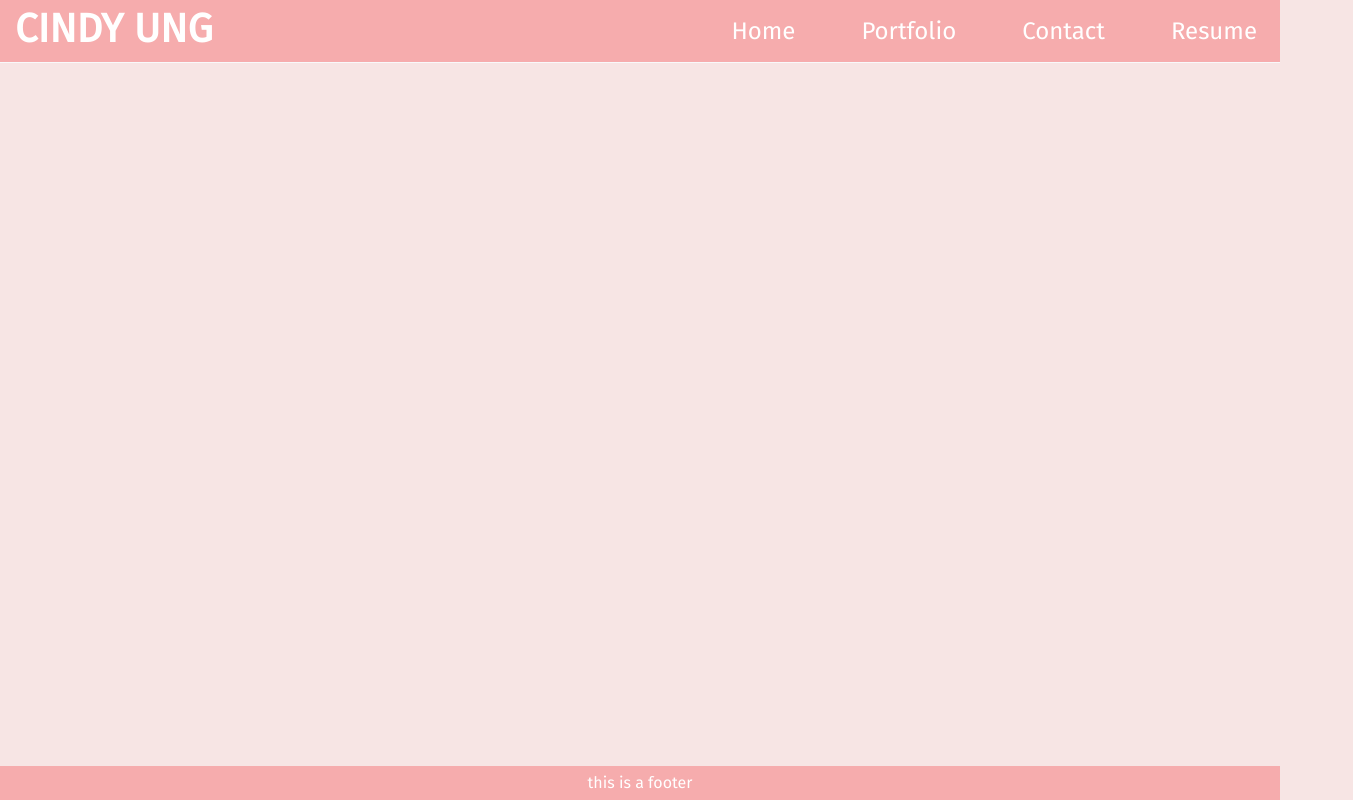
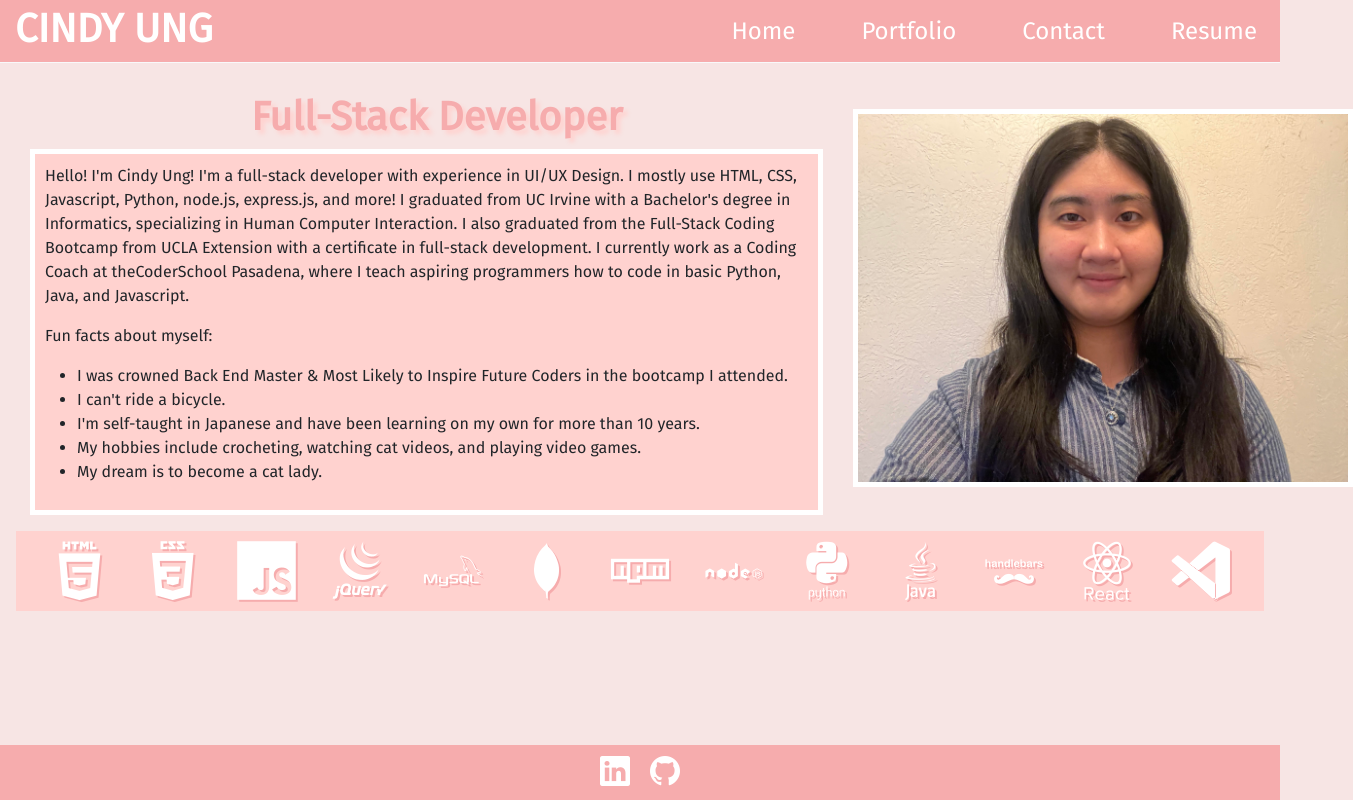
Before and after one commit to cindyung56/react-portfolio, a React (Create React App) app: page / in a window 1280 px wide. Shown: the whole page, 1353 px wide, since content can reach past the window. Built offline with nearby package versions, Linux system fonts and the light colour scheme.

Commit message:
added home and contact pages

```diff
--- a/package.json
+++ b/package.json
@@ -11,6 +11,7 @@
     "bootstrap-icons": "^1.9.1",
     "dotenv": "^16.0.3",
     "react": "^17.0.2",
+    "react-bootstrap": "^2.5.0",
     "react-dom": "^17.0.2",
     "react-scripts": "5.0.1",
     "web-vitals": "^2.1.4"
--- a/public/index.html
+++ b/public/index.html
@@ -21,6 +21,7 @@
       href="https://fonts.googleapis.com/css2?family=Fira+Sans&display=swap"
       rel="stylesheet"
     />
+    <link rel="stylesheet" href="https://cdn.jsdelivr.net/gh/devicons/devicon@v2.15.1/devicon.min.css">
     <!--
       Notice the use of %PUBLIC_URL% in the tags above.
       It will be replaced with the URL of the `public` folder during the build.
--- a/src/App.css
+++ b/src/App.css
@@ -7,6 +7,7 @@
   --black: #000000;
 }
 
+/* ELEMENTS */
 * {
   font-family: "Fira Sans", Helvetica, sans-serif;
   font-size: 1em;
@@ -14,27 +15,120 @@
   padding: 0;
 }
 
-body{
-  background-color: var(--mistyrose)!important;
+body {
+  background-color: var(--mistyrose) !important;
 }
 
-.page-container{
+footer {
+  font-size: 30px;
+  background: var(--melon);
+  color: var(--white);
+  width: 100%;
+  position: absolute;
+  bottom: 0px;
+  padding: 5px;
+  text-align: center;
+}
+
+footer a{
+  color: var(--white);
+}
+
+footer a:hover{
+  color: var(--mistyrose);
+  cursor: pointer;
+}
+
+textarea{
+  width: 400px;
+}
+
+form input{
+  margin-bottom: 10px;
+}
+
+/* CLASSES */
+
+.page-container {
   position: relative;
   min-height: 100vh;
+  padding-bottom: 50px;
 }
 
-.navigation-bar li{
+.navigation-bar li {
   display: inline;
   margin-left: 30px;
   margin-right: 10px;
   padding: 13px;
 }
 
-.navigation-bar li:hover{
+.navigation-bar li:hover {
   background-color: var(--blackshadow);
   text-shadow: 1px 1px var(--lightred);
 }
 
-.home-section{
-  border: 10px solid white;
+.job-title {
+  color: var(--melon);
+  font-weight: bolder;
+  text-shadow: 0.1em 0.1em 0.1em var(--lightred);
+  /* border: 5px dashed white; */
 }
+
+.title-section {
+  /* width: 40%; */
+  text-align: center;
+  position: relative;
+  left: 10px;
+}
+
+.description-section {
+  background-color: var(--lightred);
+  /* margin: 0 10px; */
+  padding: 10px;
+  border: 5px solid var(--white);
+  margin: 0 30px;
+}
+
+.contact-section{
+  text-align: center;
+}
+
+.profile-img {
+  object-fit: contain;
+  width: 500px;
+  border: 5px solid var(--white);
+  margin: 0 auto;
+}
+
+.home-body {
+  padding-right: 0;
+  --bs-gutter-x: 0 !important;
+}
+
+.skills-section {
+  background-color: var(--lightred);
+  /* margin: 30px 30px 0; */
+  /* margin-bottom: 10px; */
+  padding: 10px 0;
+  display: flex;
+  flex-wrap: wrap;
+  justify-content: space-evenly;
+}
+
+.skills-section i {
+  font-size: 60px;
+  color: var(--white);
+  text-shadow: 2px 2px var(--melon);
+}
+
+.error-text{
+  font-style: italic;
+  color: var(--blackshadow);
+}
+
+/*
+@media screen and (max-width: 768px) {
+  footer{
+    position: relative;
+  }
+} */
--- a/src/components/Footer.js
+++ b/src/components/Footer.js
@@ -1,24 +1,14 @@
-import React, { useState } from "react";
-
+import React from "react";
 
 export default function Footer(){
-    const mistyrose = "#f7e5e4";
-    const blackshadow = "#bbacaf";
-    const lightred = "#ffd2cf";
-    const melon = "#f6acad";
+  const styles = {
+    i: {
+      marginLeft: '20px',
+    }
+  }
 
-    const styles = {
-      footer: {
-        background: melon,
-        color: "white",
-        width: "100%",
-        position: 'absolute',
-        bottom: 0,
-        padding: '5px',
-        textAlign: 'center',
-      },
-    };
-
-
-    return <footer style={styles.footer}>this is a footer</footer>
+    return (<footer>
+      <a href="https://www.linkedin.com/in/cindyung56/"><i className="bi bi-linkedin"></i></a>
+      <a href="https://github.com/cindyung56"><i className="bi bi-github" style={styles.i}></i></a>
+    </footer>)
 }
--- a/src/components/Header.js
+++ b/src/components/Header.js
@@ -8,7 +8,7 @@ export default function Header({currentPage, handlePageChange}) {
     header: {
       background: melon,
       width: "100%",
-      'display': 'inline-flex',
+      display: 'inline-flex',
       justifyContent: 'space-between',
       marginBottom: '30px',
     },
--- a/src/components/Navigation.js
+++ b/src/components/Navigation.js
@@ -1,4 +1,4 @@
-import React, { useState } from "react";
+import React from "react";
 
 export default function Navigation({ currentPage, handlePageChange }) {
   const styles = {
--- a/src/components/pages/Home.js
+++ b/src/components/pages/Home.js
@@ -1,77 +1,32 @@
 import React from "react";
-import Container from "../PortfolioContainer";
 import profilePic from "../../assets/profile-pic.jpg";
 
 export default function Home() {
-  const mistyrose = "#f7e5e4";
-  const melon = "#f6acad";
-  const blackshadow = "#bbacaf";
-  const lightred = "#ffd2cf";
-
-  const styles = {
-    aboutBody: {
-      background: lightred,
-      margin: "0 50px 30px",
-      borderRadius: "10px",
-      zIndex: '1',
-      width: "60%",
-    },
-    externalLinks: {
-      background: "white",
-    },
-    profileImg: {
-      width: "50%",
-      margin: "0 auto",
-      boxShadow: `3px 3px 0.9em ${melon}`,
-      position: 'absolute',
-      zIndex: '0.9',
-    },
-    img: {
-      objectFit: "contain",
-      maxWidth: "100%",
-    },
-    h2: {
-      background: blackshadow,
-      color: "white",
-      border: "2px solid white",
-      textAlign: "center",
-      fontSize: "200%",
-      fontWeight: "bolder",
-      borderRadius: "10px",
-      padding: "5px 0",
-    },
-    i: {
-      color: blackshadow,
-      fontSize: "200%",
-    },
-  };
-
   return (
-    <div id="homeBody">
-
-      {/* <section
-        className="profile-img home-section"
-        style={styles.profileImg}
-      >
-        <img style={styles.img} src={profilePic}></img>
+    <div className="home">
+      <div className="home-body row">
+        <div className="col-lg-8 col-md-12">
+          <section className="title-section ">
+            <h1 className="job-title">Full-Stack Developer</h1>
           </section>
-
-      <section style={styles.aboutBody} className="p-3 home-section ">
-        <div className="about-me">
-          <h2 style={styles.h2}>About Me</h2>
+          <section className="description-section">
             <p>
-            Hello! I'm Cindy! I'm a full stack developer with a focus in
-            front-end design and development. I namely use HTML, CSS,
-            Javascript, Python, node.js, express.js, and more! I graduated from
-            UC Irvine with a Bachelor's degree in Informatics, specializing in
-            Human Computer Interaction and the Full-Stack Coding Bootcamp from
-            UCLA Extension with a certificate in full-stack development. I
-            currently work as a Coding Coach at theCoderSchool Pasadena, where I
-            teach kids and adults how to code in basic Python, Java, and
-            Javascript.
+              Hello! I'm Cindy Ung! I'm a full-stack developer with experience
+              in UI/UX Design. I mostly use HTML, CSS, Javascript, Python,
+              node.js, express.js, and more! I graduated from UC Irvine with a
+              Bachelor's degree in Informatics, specializing in Human Computer
+              Interaction. I also graduated from the Full-Stack Coding Bootcamp
+              from UCLA Extension with a certificate in full-stack development.
+              I currently work as a Coding Coach at theCoderSchool Pasadena,
+              where I teach aspiring programmers how to code in basic Python, Java,
+              and Javascript.
             </p>
             <p>Fun facts about myself:</p>
             <ul>
+              <li>
+                I was crowned Back End Master & Most Likely to Inspire Future
+                Coders in the bootcamp I attended.
+              </li>
               <li>I can't ride a bicycle.</li>
               <li>
                 I'm self-taught in Japanese and have been learning on my own for
@@ -83,12 +38,28 @@ export default function Home() {
               </li>
               <li>My dream is to become a cat lady.</li>
             </ul>
+          </section>
         </div>
+        <section className="col-lg-4 col-md-12 img-section text-center mt-3">
+          <img className="profile-img" src={profilePic}></img>
         </section>
+      </div>
 
-      <section style={styles.externalLinks} className="p-3 row text-center">
-        <i className="bi bi-linkedin" style={styles.i}></i>
-      </section> */}
+      <div className="skills-section text-center m-3">
+        <i class="devicon-html5-plain-wordmark"></i>
+        <i class="devicon-css3-plain-wordmark"></i>
+        <i class="devicon-javascript-plain"></i>
+        <i class="devicon-jquery-plain-wordmark"></i>
+        <i class="devicon-mysql-plain-wordmark"></i>
+        <i class="devicon-mongodb-plain"></i>
+        <i class="devicon-npm-original-wordmark"></i>
+        <i class="devicon-nodejs-plain-wordmark"></i>
+        <i class="devicon-python-plain-wordmark"></i>
+        <i class="devicon-java-plain-wordmark"></i>
+        <i class="devicon-handlebars-plain-wordmark"></i>
+        <i class="devicon-react-original-wordmark"></i>
+        <i class="devicon-vscode-plain"></i>
+      </div>
     </div>
   );
 }
--- a/src/components/pages/Portfolio.js
+++ b/src/components/pages/Portfolio.js
@@ -1,4 +1,4 @@
-import React, { useState } from "react";
+import React from "react";
 
 export default function Portfolio(){
     return(
--- a/src/components/pages/Resume.js
+++ b/src/components/pages/Resume.js
@@ -1,9 +1,11 @@
 import React, { useState } from "react";
 
-export default function Resume(){
-    return(
-        <div>
-            Resume page
-        </div>
-    )
+export default function Resume() {
+  return (
+    <div className="resume">
+      <section className="resume-section">
+        <h3>Download my <a href="https://drive.google.com/file/d/1qEuDgETIKcalGnUMJHNgMxzyZkwGtJec/view?usp=sharing">resume!</a></h3>
+      </section>
+    </div>
+  );
 }
--- /dev/null
+++ b/src/utils/helpers.js
@@ -0,0 +1,12 @@
+export function validateEmail(email) {
+  const re = /^(([^<>()[\]\\.,;:\s@"]+(\.[^<>()[\]\\.,;:\s@"]+)*)|(".+"))@((\[[0-9]{1,3}\.[0-9]{1,3}\.[0-9]{1,3}\.[0-9]{1,3}\])|(([a-zA-Z\-0-9]+\.)+[a-zA-Z]{2,}))$/;
+  return re.test(String(email).toLowerCase());
+}
+
+export function checkPassword(input) {
+  const passw = /^[A-Za-z]\w{7,14}$/;
+  if (input.match(passw)) {
+    return true;
+  }
+  return false;
+}
```
Also changed, not shown: src/components/pages/Contact.js (+85 -6 lines), 1 other file (tests, documents, lock files or other folders). Lines whose indentation alone changed are shown as unchanged.
